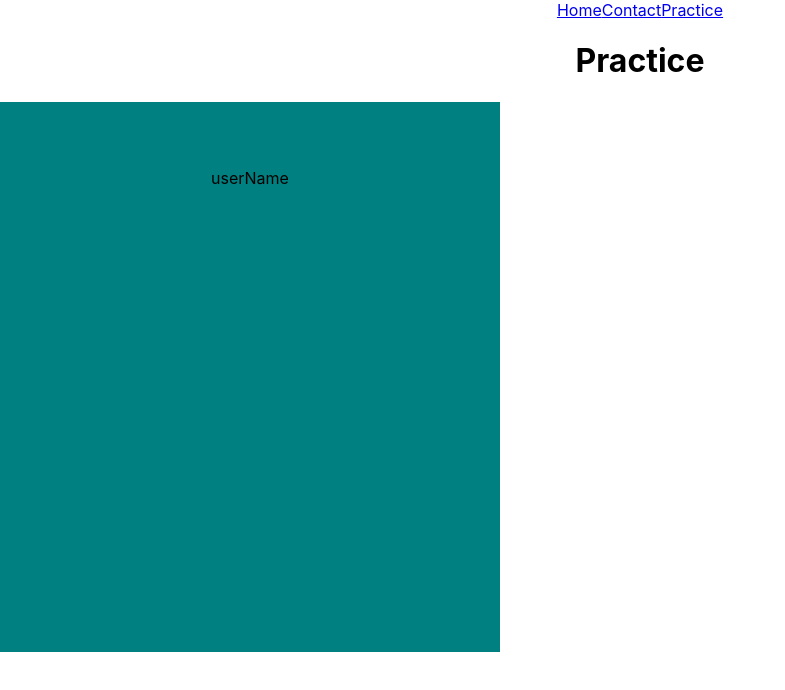
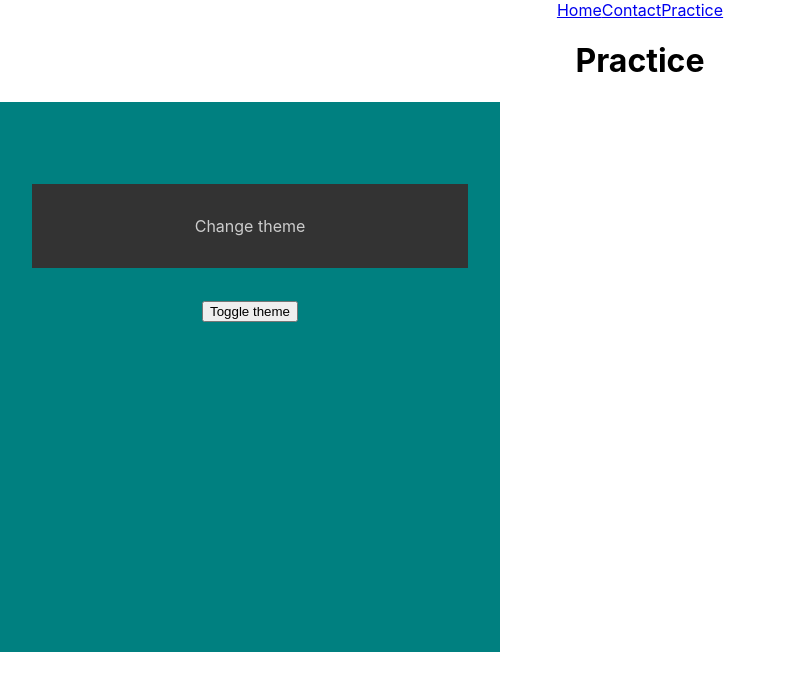
Before and after one commit to shailendrarijal/extratech-practice, a React (Create React App) app: page /practice in a window 1280 px wide. Shown: the top 690 px of the page, without its empty margins (0-785 px from the left). Built offline with nearby package versions, Linux system fonts and the light colour scheme.

Commit message:
add theme context

```diff
--- /dev/null
+++ b/src/context/ThemeContext.js
@@ -0,0 +1,28 @@
+import React, { useContext, useState } from 'react';
+
+const ThemeContext = React.createContext();
+const ThemeUpdateContext = React.createContext();
+
+export function useTheme() {
+	return useContext(ThemeContext)
+}
+
+export function useThemeUpdate() {
+	return useContext(ThemeUpdateContext)
+}
+
+export function ThemeProvider({ children }) {
+	const [darkTheme, setDarkTheme] = useState(true)
+
+	function toggleTheme() {
+		setDarkTheme(prevDarkTheme => !prevDarkTheme)
+	}
+
+	return (
+		<ThemeContext.Provider value={darkTheme}>
+			<ThemeUpdateContext.Provider value={toggleTheme}>
+				{children}
+			</ThemeUpdateContext.Provider>
+		</ThemeContext.Provider>
+		)
+}
--- a/src/context/userContext.js
+++ b/src/context/userContext.js
@@ -1,34 +1,27 @@
-import React, { useState, useEffect, useContext, createContext } from 'react';
+// import React, { useState, useEffect, useContext, createContext } from 'react';
 
-const userContext = createContext();
+//const userContext = createContext();
 
-export function UserProvider({ children }) {
-    const user = useProvideUser();
-    return <userContext.Provider value={user}>{children}</userContext.Provider>
-}
+//export function UserProvider({ children }) {
+//    const user = useProvideUser();
+//    return <userContext.Provider value={user}>{children}</userContext.Provider>
+//}
 
-export const useUser = () => {
-    return useContext(userContext);
-}
+//export const useUser = () => {
+//    return useContext(userContext);
+//}
 
-function useProvideUser() {
+//function useProvideUser() {
 
-    const [profileInfo, setProfileInfo] = useState({
-        completed: false,
-        id: 0,
-        title: "title",
-        userId: 0
-    });
+//    const getUserData = () => {
 
-    const getUserData = () => {
+//        const info = fetch('https://jsonplaceholder.typicode.com/todos/1')
+//            .then((response) => response.json())
+//            .then(json => { return json });
+//        return info;
+//    }
 
-        fetch('https://jsonplaceholder.typicode.com/todos/1')
-            .then((response) => response.json())
-            .then(json => setProfileInfo(json));
-        return { profileInfo };
-    }
-
-    return {
-        getUserData,
-    };
-}
+//    return {
+//        getUserData
+//    };
+//}
--- a/src/pages/Contact/Contact.jsx
+++ b/src/pages/Contact/Contact.jsx
@@ -1,7 +1,7 @@
 const Contact = () => {
     return (
         <div>
-            Contact
+            <h2>Contact</h2>
         </div>
     )
 }
--- a/src/pages/Practice/Practice.jsx
+++ b/src/pages/Practice/Practice.jsx
@@ -5,6 +5,7 @@
 import PracticeApi from './PracticeApi';
 import FetchDictionary from './FetchDictionary';
 import PracticeContext from './PracticeContext';
+import PracticeThemeContext from './PracticeThemeContext';
 
 
 const Practice = () => {
@@ -73,7 +74,8 @@
             <div className="practice-container">
                 {/*<PracticeApi />*/}
                 {/*<FetchDictionary />*/}
-                <PracticeContext />
+                {/*    <PracticeContext />*/}
+                <PracticeThemeContext />
             </div>
 
             {/*<form className="practice-container">*/}
--- a/src/pages/Practice/PracticeContext.jsx
+++ b/src/pages/Practice/PracticeContext.jsx
@@ -1,14 +1,18 @@
-import { useState, useEffect, useContext } from 'react';
+// import { useState, useEffect, useContext } from 'react';
+// import { useUser } from '../../context/userContext';
 
-const PracticeContext = () => {
+//const PracticeContext = () => {
 
-    //const user = useContext(UserContext);
-    //console.log(user.userName);
-    return (
-        <div>
-            <p>userName</p>
-        </div>
-    )
-}
+//    const user = useUser().getUserData;
+//    const [profileInfo, setProfileInfo] = useState({})
 
-export default PracticeContext;
+
+//    console.log(user);
+//    return (
+//        <div>
+//            <p>profileInfo.title</p>
+//        </div>
+//    )
+//}
+
+//export default PracticeContext;
--- /dev/null
+++ b/src/pages/Practice/PracticeThemeContext.jsx
@@ -0,0 +1,26 @@
+import { useContext } from 'react';
+import { useTheme, useThemeUpdate } from "../../context/ThemeContext"
+
+const PracticeThemeContext = () => {
+    const darkTheme = useTheme();
+    const toggleTheme = useThemeUpdate();
+
+    const themeStyles = {
+        backgroundColor: darkTheme ? '#333' : '#CCC',
+        color: darkTheme ? '#CCC' : '#333',
+        padding: '2rem',
+        margin: '2rem'
+    }
+
+    return (
+        <>
+            <div style={themeStyles}>
+                Change theme
+            </div>
+            <button onClick={toggleTheme}>Toggle theme</button>
+        </>
+
+        )
+}
+
+export default PracticeThemeContext
```
Also changed, not shown: src/App.js (+3 -6 lines), 2 other files (tests, documents, lock files or other folders).
